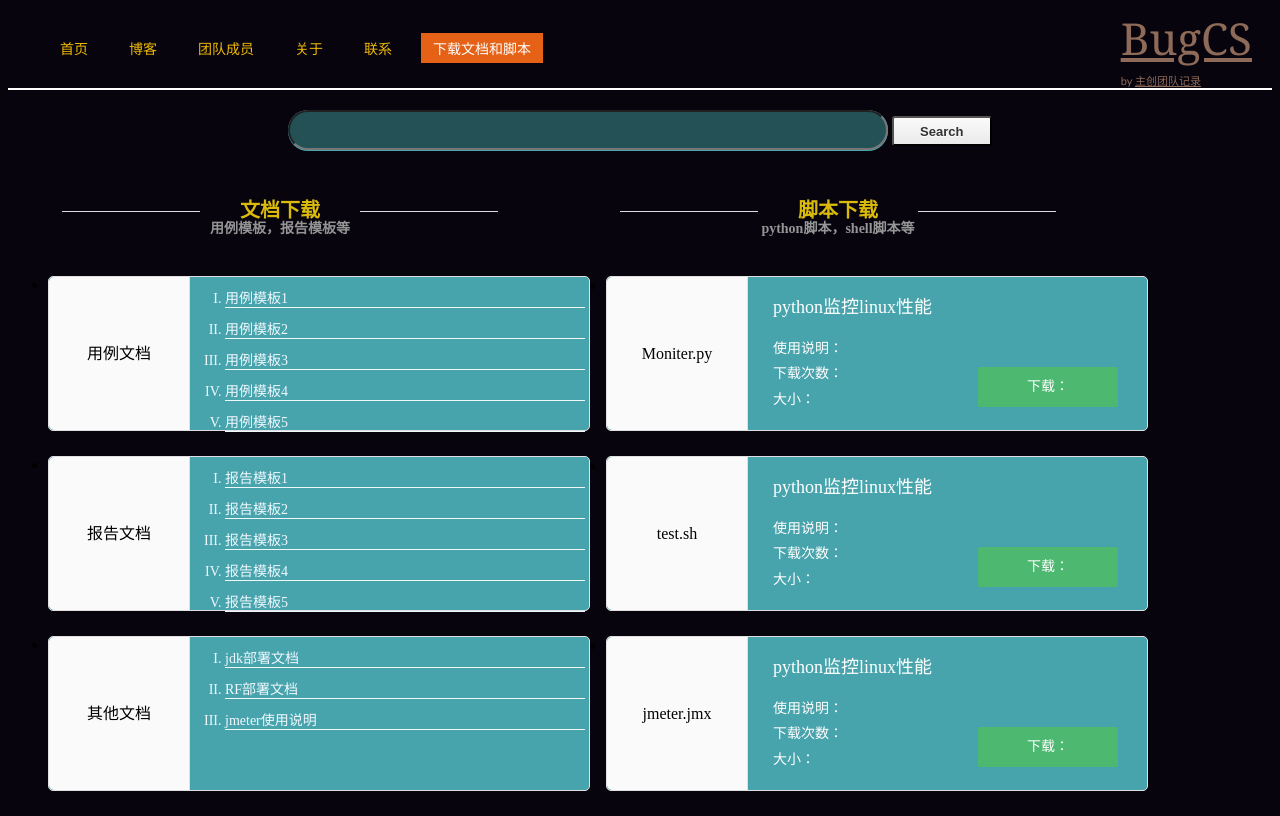
After one commit to BugCS/smallplan, a Django app: template templates/download.html in a window 1280 px wide. The commit adds this page. Run offline with Django 3.2, Linux system fonts and the light colour scheme; the template is opened without the code that fills it, so the values that code supplies are empty; parts of the project's set-up code (start-up, migrations or seed data) failed here and were passed over.

Commit message:
增加下载文档脚本界面

```diff
--- /dev/null
+++ b/static/assets/css/download.css
@@ -0,0 +1,186 @@
+.fullslide {
+    color: #fff;
+    font-size: 14px;
+    height: 50px;
+    line-height: 40px;
+   /* background-color: #48a4ac;*/
+    padding: 0 32px;
+    margin-top:20px;
+    font-style: inherit;
+    font-weight: inherit;
+    text-align: center;
+}
+.fullslide input{
+    color: #fff;
+    margin: auto;
+    left: 0;
+    width: 600px;
+    heigth: 100%;
+    height: 40px;
+    top: 0;
+    border-radius: 20px;
+    background: #e46115;
+    background-color: rgba(0,0,0,0.5);
+}
+.download{
+    margin-right: -20px;
+    display: block;
+}
+.download .layout{
+    width: 544px;
+    float: left;
+    *display: inline;
+    margin: 0 14px 0 0;
+    *zoom: 1;
+    *margin-top: 12px;
+}
+.layout .casedoc{
+    height: 62px;
+    line-height: 62px;
+    text-align: center;
+    position: relative;
+    *zoom: 1;
+    margin-bottom: 35px;
+}
+.layout .casedoc .i-line{
+    position: absolute;
+    background-color: #ddd;
+    width: 80%;
+    height: 1px;
+    top: 32px;
+    left: 10%;
+}
+i {
+    font-style: normal;
+}
+.layout .casedoc span{
+    font-size: 20px;
+    color: #daba0a;
+    display: block;
+    position: relative;
+    z-index: 99;
+    background-color: #07040e;
+    width: 160px;
+    text-align: center;
+    margin: 0 auto;
+    *zoom: 1;
+}
+.layout .casedoc p{
+   font-size: 14px;
+    color: #959595;
+    position: absolute;
+    bottom: -33px;
+    left: 0;
+    width: 100%;
+    text-align: center;
+    z-index: 99;
+}
+.download .layout  .classli{
+    width: 540px;
+    border-radius: 5px;
+    height: 153px;
+    background-color: #48a4ac;
+    margin-bottom: 25px;
+    border: 1px solid #e0e0e0;
+}
+.clearfix {
+    display: block;
+}
+.download .img-box {
+    display: block;
+    float: left;
+    width: 140px;
+    height: 153px;
+    overflow: hidden;
+    vertical-align: middle;
+    line-height: 153px;
+    text-align: center;
+    background-color: #fafafa;
+    position: relative;
+    border-top-left-radius: 5px;
+    border-bottom-left-radius: 5px;
+    border-right: 1px solid #e0e0e0;
+}
+.download .layout .info{
+    width: 370px;
+    padding-left: 25px;
+    position: relative;
+    display: block;
+    float: left;
+}
+.info ul{
+    list-style: none;
+    margin-left: -30px;
+    list-style-type:upper-roman;
+}
+.info li{
+    border-bottom-style: solid;
+    border-bottom-color: aliceblue;
+    margin-top: 10px;
+    font-size: 14px;
+    color: aliceblue;
+    border-bottom-width: 1px;
+}
+.download .layout .info .title{
+    height: 60px;
+    line-height: 60px;
+    color: #fff;
+    font-size: 18px;
+    overflow: hidden;
+    white-space: nowrap;
+    text-overflow: ellipsis;
+    width: 360px;
+    display: block;
+}
+.download .layout .info .des{
+    font-size: 14px;
+    color: #fff;
+    position: absolute;
+    top: 60px;
+}
+.download .layout .info .download-num{
+    color: #fff;
+    font-size: 14px;
+    position: absolute;
+    top: 85px;
+}
+.download .layout .info .size{
+   color: #fff;
+    font-size: 14px;
+    position: absolute;
+    top: 111px;
+}
+.download .layout .info .download-btn{
+    width: 140px;
+    height: 40px;
+    border-radius: 2px;
+    font-size: 14px;
+    color: #fff;
+    line-height: 40px;
+    text-align: center;
+    -webkit-transition: all .2s linear;
+    -moz-transition: all .2s linear;
+    -ms-transition: all .2s linear;
+    -o-transition: all .2s linear;
+    transition: all .2s linear;
+    position: absolute;
+    top: 90px;
+    right: 25px;
+    background-color: #4db870;
+}
+.searchbth{
+    font-size: 13px;
+    font-weight: bold;
+    color: #333;
+    text-shadow: 0 1px 0 rgba(255,255,255,0.9);
+    white-space: nowrap;
+    background-color: #eaeaea;
+    box-sizing: border-box;
+    vertical-align: middle;
+    cursor: pointer;
+    background-image: linear-gradient(#fafafa, #eaeaea);
+    background-repeat: repeat-x;
+    border-radius: 3px;
+    height: 30px;
+    width:100px;
+}
--- /dev/null
+++ b/templates/download.html
@@ -0,0 +1,147 @@
+<!DOCTYPE html>
+<html lang="en">
+<head>
+    <meta charset="UTF-8">
+    <meta http-equiv="X-UA-Compatible" content="IE=edge,chrome=1">
+    <meta name="viewport" content="initial-scale=1.0, maximum-scale=1.0, user-scalable=no">
+    <title>下载</title>
+    {% load staticfiles %}
+    <link rel="stylesheet" href="{% static 'assets/css/common.css' %}">
+    <link rel="stylesheet" href="{% static 'assets/css/download.css' %}">
+</head>
+<body>
+<div id="header-wrapper">
+	<div id="header">
+		<div id="menu">
+			<ul>
+				<li ><a href="/api/index">首页</a></li>
+				<li ><a href="/api/blog">博客</a></li>
+				<li ><a href="/api/Teammembers">团队成员</a></li>
+				<li><a href="#">关于</a></li>
+				<li><a href="#">联系</a></li>
+				<li class="current_page_item"><a href="#" >下载文档和脚本</a></li>
+			</ul>
+		</div>
+		<div id="logo">
+		<h1><a href="#">BugCS</a></h1>
+		<p>by <a href="http://www.freecsstemplates.org/">主创团队记录</a></p>
+	</div>
+	</div>
+</div>
+	<!-- end #header -->
+<div class="fullslide">
+    <div style="display: inline-block;border-radius: 20px;background: #48a4ac;"><input type="search" results="s"/></div>
+    <button class="searchbth">Search</button>
+</div>
+
+<div class="download">
+    <div class="layout">
+        <h3 class="casedoc">
+            <i class="i-line"></i>
+            <span>文档下载</span>
+            <p>用例模板，报告模板等</p>
+        </h3>
+        <ul>
+            <li class="classli">
+                <div class="clearfix">
+                <span class="img-box">
+                    用例文档
+                </span>
+                <div class="info">
+                    <ul>
+                        <li class="childli"><a herf="#">用例模板1</a></li>
+                        <li class="childli"><a herf="#">用例模板2</a></li>
+                        <li class="childli"><a herf="#">用例模板3</a></li>
+                        <li class="childli"><a herf="#">用例模板4</a></li>
+                        <li class="childli"><a herf="#">用例模板5</a></li>
+                    </ul>
+                </div>
+            </div>
+            </li>
+
+            <li class="classli">
+                <div class="clearfix">
+                <span class="img-box">
+                    报告文档
+                </span>
+                <div class="info">
+                    <ul>
+                        <li class="childli"><a herf="#">报告模板1</a></li>
+                        <li class="childli"><a herf="#">报告模板2</a></li>
+                        <li class="childli"><a herf="#">报告模板3</a></li>
+                        <li class="childli"><a herf="#">报告模板4</a></li>
+                        <li class="childli"><a herf="#">报告模板5</a></li>
+                    </ul>
+                </div>
+            </div>
+            </li>
+            <li class="classli">
+                <div class="clearfix">
+                <span class="img-box">
+                    其他文档
+                </span>
+                <div class="info">
+                    <ul>
+                        <li class="childli"><a herf="#">jdk部署文档</a></li>
+                        <li class="childli"><a herf="#">RF部署文档</a></li>
+                        <li class="childli"><a herf="#">jmeter使用说明</a></li>
+                    </ul>
+                </div>
+            </div>
+            </li>
+        </ul>
+    </div>
+     <div class="layout">
+        <h3 class="casedoc">
+            <i class="i-line"></i>
+            <span>脚本下载</span>
+            <p>python脚本，shell脚本等</p>
+        </h3>
+         <ul>
+            <li class="classli">
+                <span class="img-box">
+                    Moniter.py
+                </span>
+                <div class="info">
+                    <span class="title">python监控linux性能</span>
+                    <span class="des">使用说明：</span>
+                    <span class="download-num">下载次数：</span>
+                    <span class="size">大小：</span>
+                    <span class="download-btn">下载：</span>
+                </div>
+            </li>
+
+
+
+          <li class="classli">
+            <span class="img-box">
+                test.sh
+            </span>
+            <div class="info">
+                <span class="title">python监控linux性能</span>
+                <span class="des">使用说明：</span>
+                <span class="download-num">下载次数：</span>
+                <span class="size">大小：</span>
+                <span class="download-btn">下载：</span>
+            </div>
+            </li>
+
+              <li class="classli">
+                <span class="img-box">
+                    jmeter.jmx
+                </span>
+                <div class="info">
+                    <span class="title">python监控linux性能</span>
+                    <span class="des">使用说明：</span>
+                    <span class="download-num">下载次数：</span>
+                    <span class="size">大小：</span>
+                    <span class="download-btn">下载：</span>
+                </div>
+            </li>
+        </ul>
+
+    </div>
+
+</div>
+</body>
+</html>
--- a/templates/index.html
+++ b/templates/index.html
@@ -83,6 +83,11 @@
 			<li class="menu-item menu-item-type-post_type menu-item-object-page menu-item-has-children dropdown">
               <a href="http://www.qzone520.com" class="dropdown-toggle">
                 关于
+              </a>
+            </li>
+            <li class="menu-item menu-item-type-post_type menu-item-object-page menu-item-has-children dropdown">
+              <a href="/api/download" class="dropdown-toggle">
+                下载文档脚本
               </a>
             </li>
 			<li class="menu-item menu-item-type-post_type menu-item-object-page menu-item-has-children dropdown">
```
Also changed, not shown: templates/Teammembers.html (+1 -21 lines), templates/blog.html (+2 -6 lines), templates/sudoku.html (added, +18 -0 lines), tjblog/views.py (+8 -0 lines).
